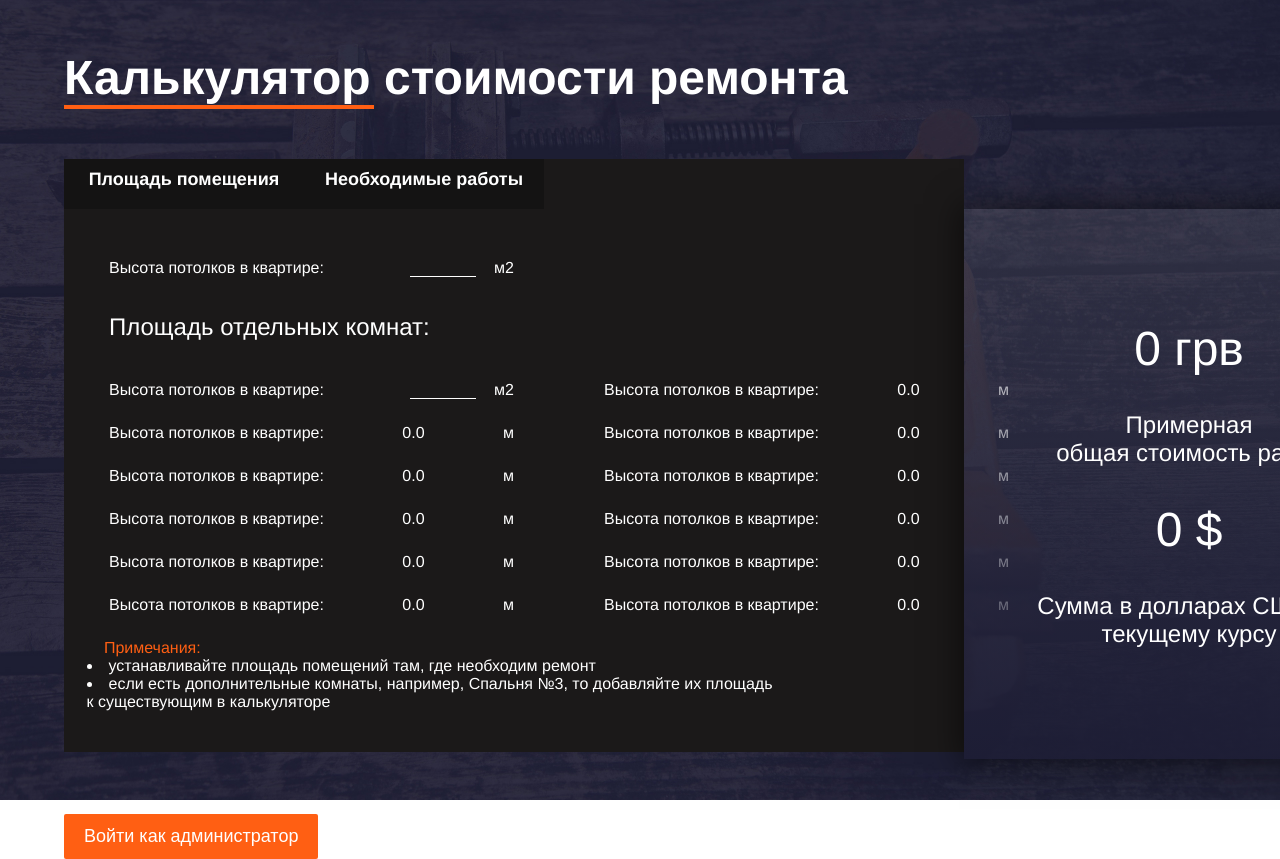
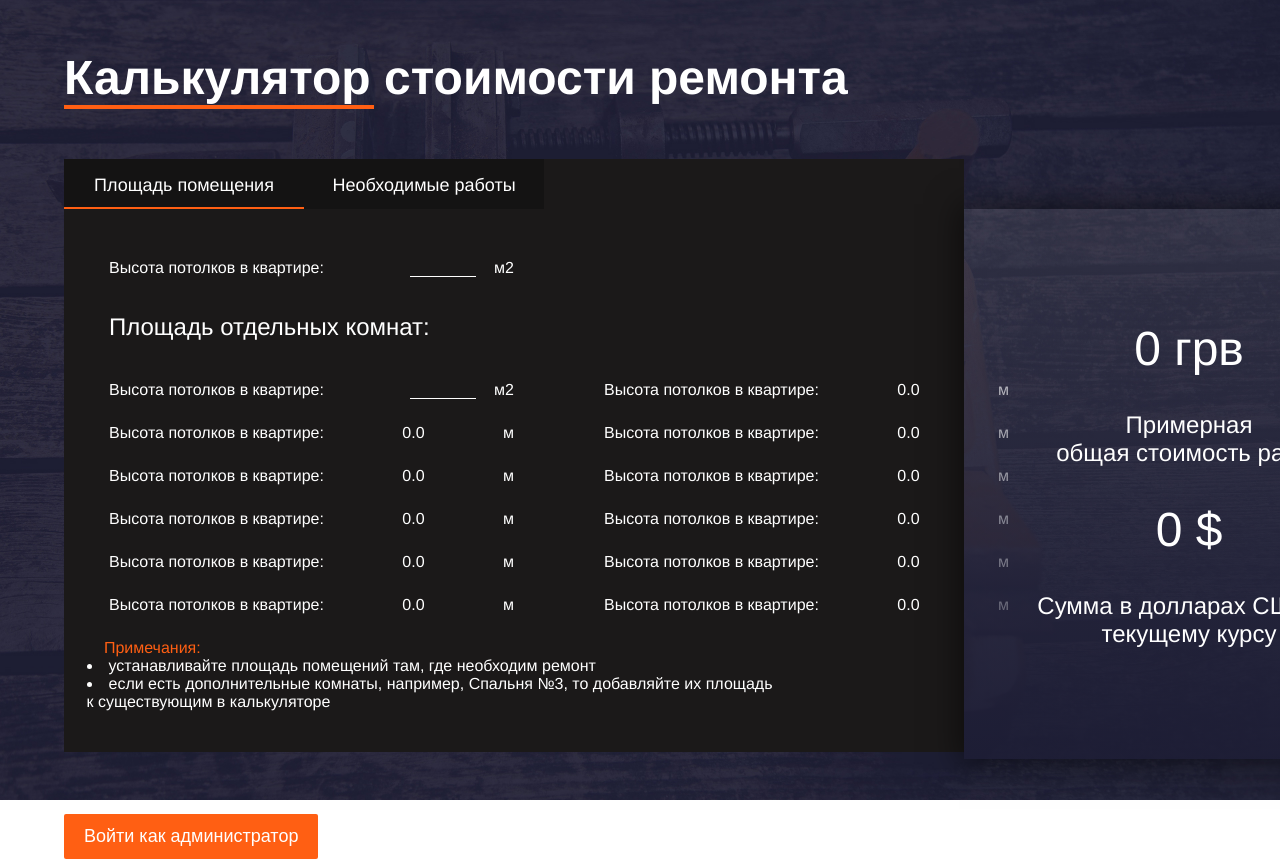
Before and after one commit to RuslanKamalovUSA/Construction-calculator, a React (Create React App) app: page / in a window 1280 px wide. Shown: the top 859 px of the page. Built offline with nearby package versions, Linux system fonts and the light colour scheme; a web font is replaced by a local one.

Commit message:
working on layout

```diff
--- a/src/assets/styles/sources/global-vars/_variables.scss
+++ b/src/assets/styles/sources/global-vars/_variables.scss
@@ -25,6 +25,7 @@ $border-size-secondary: 2px;
 $border-size-header: 4px;
 
 $border-bottom: $border-size-base solid $font-color-primary;
+$border-bottom-two: $border-size-secondary solid $font-color-secondary;
 $transperancy-base: 50%;
 $transperancy-secondary: 34%;
 
--- a/src/components/calculator/Calculator.js
+++ b/src/components/calculator/Calculator.js
@@ -8,11 +8,11 @@ const Calculator = () => {
             <div className="calculator">
                 <div className="calculator__inner">
                     <div className="calculator__tabs">
-                        <div className="calculator__tabs__tab-one">
-                            <h4>Площадь помещения</h4>
+                        <div className="calculator__tabs__tab active">
+                            <p>Площадь помещения</p>
                         </div>
-                        <div className="calculator__tabs__tab-two">
-                            <h4>Необходимые работы</h4>
+                        <div className="calculator__tabs__tab">
+                            <p>Необходимые работы</p>
                         </div>
                     </div>
                     <div className="calculator__parametrs">
--- a/src/components/calculator/calculator.scss
+++ b/src/components/calculator/calculator.scss
@@ -7,7 +7,7 @@
     width: 1000px;
     max-width: 1000px;
     height: 700px;
-    max-height: 700px;
+    max-height: 701px;
 
     &__inner {
         width: 100%;
@@ -25,21 +25,13 @@
         width: 100%;
         font-size: $font-size-button;
         color: $font-color-primary;
-        &__tab-one {
+
+        &__tab{
             width: 240px;
             max-width: 240px;
             background-color: $tabs-color;
-            &__active {
-                border-bottom: 2px solid orange;
-            }
-        }
-        &__tab-two {
-            width: 240px;
-            max-width: 240px;
-            background-color: $tabs-color;
-            &__active {
-                border-bottom: 2px solid $font-color-secondary;
-            }
+            color: $font-color-primary;
+            padding: 16px 25px;
         }
         :hover {
             cursor: pointer;
@@ -143,3 +135,8 @@ ul {
 h4 {
     margin-top: 10px;
 }
+
+.active {
+    border-bottom: $border-bottom-two;
+
+}
```
